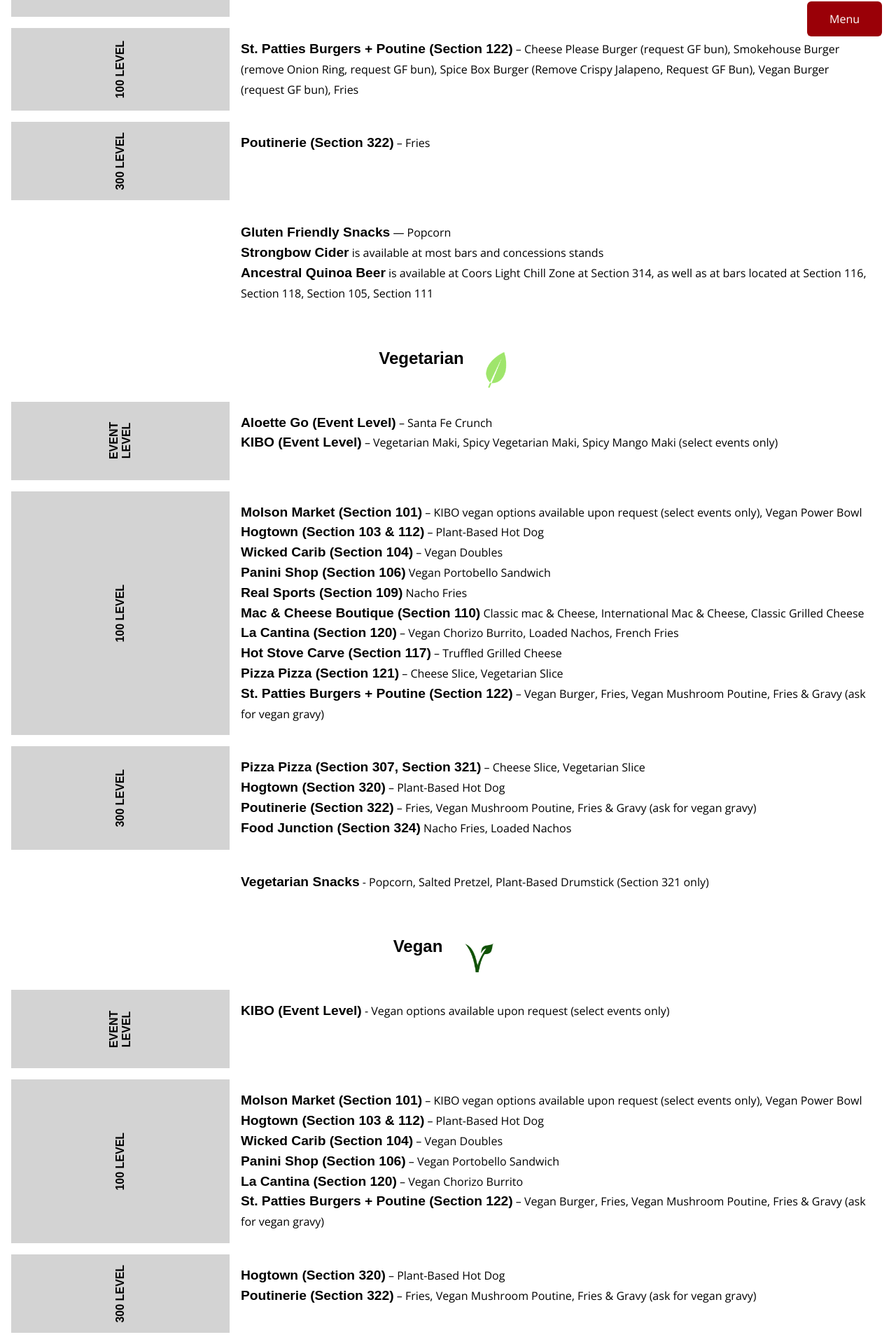
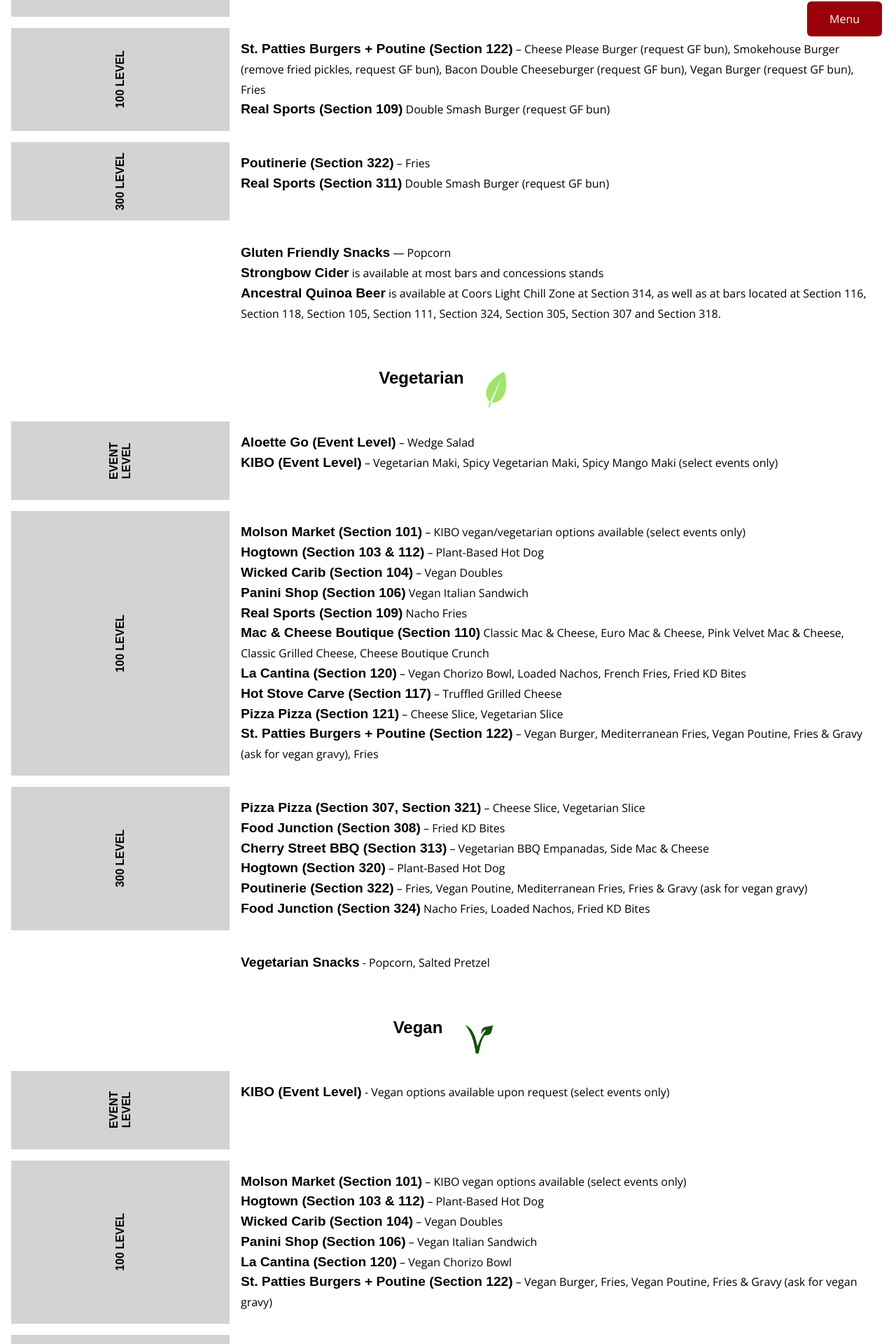
Before and after one commit to tlajack/scotiabank-concession-next, a Next.js app: page /specialty-food in a window 1280 px wide. Shown: the part 728-2648 px from the top of the page at 70% size. Built offline with nearby package versions, Linux system fonts and the light colour scheme; a web font is replaced by a local one.

Commit message:
editorial changes, sept 18

```diff
--- a/app/specialty-food/page.tsx
+++ b/app/specialty-food/page.tsx
@@ -258,8 +258,12 @@
             <p>
               <strong>St. Patties Burgers + Poutine (Section 122)</strong> –
               Cheese Please Burger (request GF bun), Smokehouse Burger (remove
-              Onion Ring, request GF bun), Spice Box Burger (Remove Crispy
-              Jalapeno, Request GF Bun), Vegan Burger (request GF bun), Fries
+              fried pickles, request GF bun), Bacon Double Cheeseburger
+              (request GF bun), Vegan Burger (request GF bun), Fries
+            </p>
+            <p>
+              <strong>Real Sports (Section 109)</strong> Double Smash Burger
+              (request GF bun)
             </p>
           </div>
         </div>
@@ -271,6 +275,10 @@
           <div className="content">
             <p>
               <strong>Poutinerie (Section 322)</strong> – Fries
+            </p>
+            <p>
+              <strong>Real Sports (Section 311)</strong> Double Smash Burger
+              (request GF bun)
             </p>
           </div>
         </div>
@@ -288,7 +296,8 @@
             <p>
               <strong>Ancestral Quinoa Beer</strong> is available at Coors
               Light Chill Zone at Section 314, as well as at bars located at
-              Section 116, Section 118, Section 105, Section 111
+              Section 116, Section 118, Section 105, Section 111, Section 324,
+              Section 305, Section 307 and Section 318.
             </p>
           </div>
         </div>
@@ -316,7 +325,7 @@
           </div>
           <div className="content">
             <p>
-              <strong>Aloette Go (Event Level)</strong> – Santa Fe Crunch
+              <strong>Aloette Go (Event Level)</strong> – Wedge Salad
             </p>
             <p>
               <strong>KIBO (Event Level)</strong> – Vegetarian Maki, Spicy
@@ -331,9 +340,8 @@
           </div>
           <div className="content">
             <p>
-              <strong>Molson Market (Section 101)</strong> – KIBO vegan
-              options available upon request (select events only), Vegan Power
-              Bowl
+              <strong>Molson Market (Section 101)</strong> – KIBO
+              vegan/vegetarian options available (select events only)
             </p>
             <p>
               <strong>Hogtown (Section 103 &amp; 112)</strong> – Plant-Based
@@ -343,20 +351,20 @@
               <strong>Wicked Carib (Section 104)</strong> – Vegan Doubles
             </p>
             <p>
-              <strong>Panini Shop (Section 106)</strong> Vegan Portobello
+              <strong>Panini Shop (Section 106)</strong> Vegan Italian
               Sandwich
             </p>
             <p>
               <strong>Real Sports (Section 109)</strong> Nacho Fries
             </p>
             <p>
-              <strong>Mac & Cheese Boutique (Section 110)</strong> Classic mac
-              &amp; Cheese, International Mac &amp; Cheese, Classic Grilled
-              Cheese
+              <strong>Mac & Cheese Boutique (Section 110)</strong> Classic Mac
+              &amp; Cheese, Euro Mac &amp; Cheese, Pink Velvet Mac &amp;
+              Cheese, Classic Grilled Cheese, Cheese Boutique Crunch
             </p>
             <p>
-              <strong>La Cantina (Section 120)</strong> – Vegan Chorizo
-              Burrito, Loaded Nachos, French Fries
+              <strong>La Cantina (Section 120)</strong> – Vegan Chorizo Bowl,
+              Loaded Nachos, French Fries, Fried KD Bites
             </p>
             <p>
               <strong>Hot Stove Carve (Section 117)</strong> – Truffled
@@ -368,8 +376,8 @@
             </p>
             <p>
               <strong>St. Patties Burgers + Poutine (Section 122)</strong> –
-              Vegan Burger, Fries, Vegan Mushroom Poutine, Fries & Gravy (ask
-              for vegan gravy)
+              Vegan Burger, Mediterranean Fries, Vegan Poutine, Fries & Gravy
+              (ask for vegan gravy), Fries
             </p>
           </div>
         </div>
@@ -384,15 +392,23 @@
               Slice, Vegetarian Slice
             </p>
             <p>
+              <strong>Food Junction (Section 308)</strong> – Fried KD Bites
+            </p>
+            <p>
+              <strong>Cherry Street BBQ (Section 313)</strong> – Vegetarian
+              BBQ Empanadas, Side Mac &amp; Cheese
+            </p>
+            <p>
               <strong>Hogtown (Section 320)</strong> – Plant-Based Hot Dog
             </p>
             <p>
               <strong>Poutinerie (Section 322)</strong> – Fries, Vegan
-              Mushroom Poutine, Fries & Gravy (ask for vegan gravy)
+              Poutine, Mediterranean Fries, Fries & Gravy (ask for vegan
+              gravy)
             </p>
             <p>
               <strong>Food Junction (Section 324)</strong> Nacho Fries, Loaded
-              Nachos
+              Nachos, Fried KD Bites
             </p>
           </div>
         </div>
@@ -400,8 +416,7 @@
           <div></div>
           <div className="content">
             <p>
-              <strong>Vegetarian Snacks</strong> - Popcorn, Salted Pretzel,
-              Plant-Based Drumstick (Section 321 only)
+              <strong>Vegetarian Snacks</strong> - Popcorn, Salted Pretzel
             </p>
           </div>
         </div>
@@ -443,8 +458,7 @@
           <div className="content">
             <p>
               <strong>Molson Market (Section 101)</strong> – KIBO vegan
-              options available upon request (select events only), Vegan Power
-              Bowl
+              options available (select events only)
             </p>
             <p>
               <strong>Hogtown (Section 103 &amp; 112)</strong> – Plant-Based
@@ -454,17 +468,16 @@
               <strong>Wicked Carib (Section 104)</strong> – Vegan Doubles
             </p>
             <p>
-              <strong>Panini Shop (Section 106)</strong> – Vegan Portobello
+              <strong>Panini Shop (Section 106)</strong> – Vegan Italian
               Sandwich
             </p>
             <p>
-              <strong>La Cantina (Section 120)</strong> – Vegan Chorizo
-              Burrito
+              <strong>La Cantina (Section 120)</strong> – Vegan Chorizo Bowl
             </p>
             <p>
               <strong>St. Patties Burgers + Poutine (Section 122)</strong> –
-              Vegan Burger, Fries, Vegan Mushroom Poutine, Fries & Gravy (ask
-              for vegan gravy)
+              Vegan Burger, Fries, Vegan Poutine, Fries & Gravy (ask for vegan
+              gravy)
             </p>
           </div>
         </div>
@@ -478,7 +491,7 @@
             </p>
             <p>
               <strong>Poutinerie (Section 322)</strong> – Fries, Vegan
-              Mushroom Poutine, Fries & Gravy (ask for vegan gravy)
+              Poutine, Fries & Gravy (ask for vegan gravy)
             </p>
           </div>
         </div>
@@ -486,8 +499,7 @@
           <div></div>
           <div className="content">
             <p>
-              <strong>Vegan Snacks</strong> - Popcorn, Salted Pretzel,
-              Plant-Based Drumstick (Section 321 only)
+              <strong>Vegan Snacks</strong> - Popcorn, Salted Pretzel
             </p>
           </div>
         </div>
@@ -531,33 +543,39 @@
           </div>
           <div className="content">
             <p>
-              <strong>Wicked Carib (Section 104)</strong> – Wicked Jerk
-              Chicken Sandwich, Doubles, Wicked Jerk Chicken Roti Wrap, Wicked
-              Beef & Oxtail Roti, Patty Sandwiches, Wicked BBQ Chicken
-              Sandwich
+              <strong>Wicked Carib (Section 104)</strong> – All prepared food
+              items are Halal
             </p>
             <p>
               <strong>Gallery Bars (Section 108M, Section 117M)</strong> –
-              Prime Rib Sandwich (select events only), Wicked Oxtail & Beef
-              Patty Sandwich (select events only)
+              Prime Rib Sandwich
             </p>
             <p>
-              <strong>Crispy (Section 107) </strong> – Chicken Drum Sticks (no
-              potato waves), Chicken Tenders (no potato waves) Chicken
-              Sandwich, Spicy Chicken Sandwich, Prime Rib Sandwich & Chips,
-              Crispy KD Crunch
+              <strong>Crispy (Section 107) </strong> – Crispy Chicken Wings
+              (no potato waves), Lemon Pepper Chicken Wings (no potato waves),
+              Chicken Tenders (no potato waves), Fried Chicken Sandwich, Spicy
+              Chicken Sandwich, Loaded Crispy Nachos, Fried KD Bites
+            </p>
+            <p>
+              <strong>Real Sports (Section 109)</strong> – Nacho Fries,
+              Nashville Sliders
+            </p>
+            <p>
+              <strong>Mac &amp; Cheese Boutique (Section 110)</strong> – Prime
+              Rib Sandwich
             </p>
             <p>
               <strong>La Cantina (Section 120) </strong> – Chicken Tenders &
-              Fries, Buffalo Tenders & Fries, Chicken Burrito, Beef Burrito,
-              Chicken Quesadilla, Beef Quesadilla, Loaded Nachos, Loaded Beef
-              Nachos
+              Fries, Buffalo Tenders & Fries, Chicken Bowl, Beef Bowl, Chicken
+              Quesadilla, Beef Quesadilla, Loaded Nachos, Loaded Beef Nachos,
+              Fried KD Bites
             </p>
             <p>
               <strong>St. Patties Burgers + Poutine (Section 122)</strong> –
-              Rotisserie Chicken Poutine (sub vegan gravy), Vegan Mushroom
-              Poutine, Classic Poutine (sub vegan gravy), Fries & Gravy (sub
-              vegan gravy)
+              Rotisserie Chicken Poutine (sub vegan gravy), Vegan Poutine,
+              Classic Poutine (sub vegan gravy), Fries & Gravy (sub vegan
+              gravy), Cheese Please Burger, Smokehouse Burger, Vegan
+              Cheeseburger
             </p>
           </div>
         </div>
@@ -568,19 +586,31 @@
           </div>
           <div className="content">
             <p>
+              <strong>Food Junction (Section 308)</strong> – Prime Rib
+              Sandwich, Fried Chicken Sandwich, Loaded Nachos, Fried KD Bites
+            </p>
+            <p>
+              <strong>Real Sports (Section 311)</strong> – Nacho Fries,
+              Chicken Wings (both flavours), Nashville Sliders
+            </p>
+            <p>
+              <strong>Cherry Street BBQ (Section 313)</strong> – Prime Rib
+              Sandwich
+            </p>
+            <p>
               <strong>Crispy (Section 318) </strong> – Chicken Tenders (no
-              potato waves) Chicken Sandwich, Spicy Chicken Sandwich, Crispy
-              KD Crunch
+              potato waves), Fried Chicken Sandwich, Spicy Chicken Sandwich,
+              Loaded Crispy Nachos
             </p>
             <p>
               <strong>Poutinerie (Section 322)</strong> – Rotisserie Chicken
-              Poutine (sub vegan gravy), Vegan Mushroom Poutine, Classic
-              Poutine (sub vegan gravy), Fries & Gravy (sub vegan gravy)
+              Poutine (sub vegan gravy), Vegan Poutine, Classic Poutine (sub
+              vegan gravy), Fries & Gravy (sub vegan gravy)
             </p>
             <p>
               <strong>Food Junction (Section 324)</strong> – Fingers & Fries,
               Buffalo Fingers & Fries, Nacho Fries, Loaded Nachos, Prime Rib
-              Sandwich & Chips
+              Sandwich & Chips, Fried KD Bites
             </p>
           </div>
         </div>
```
